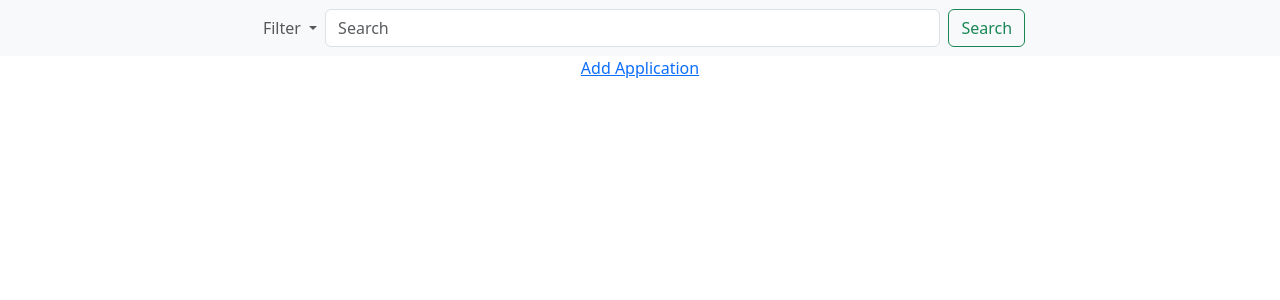
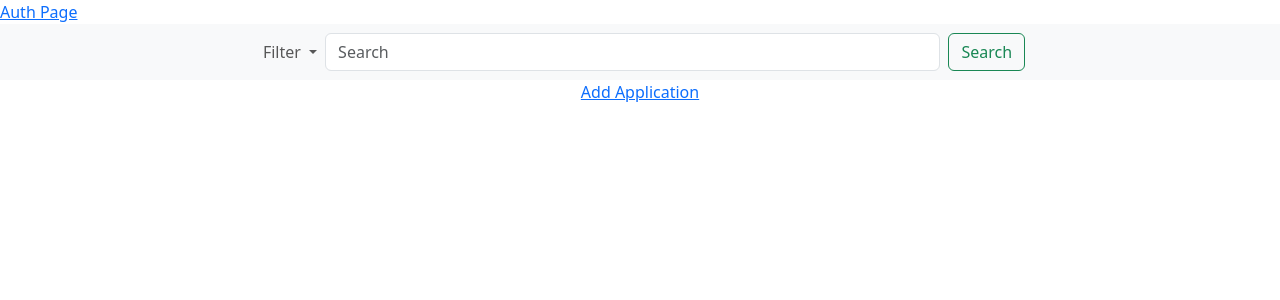
Before and after one commit to VitorBressan/Job-Application-Tracker, a Django app: page /home/ in a window 1280 px wide. Shown: the top 300 px of the page. Run offline with Django 5.2, Linux system fonts and the light colour scheme; the visitor is signed in with stand-in values (Sample User, id 1); data that the repository does not hold is empty; some libraries are stand-ins or nearby versions.

Commit message:
add <a> tags to improve navegation between pages

```diff
--- a/job_applications/templates/job_applications/application.html
+++ b/job_applications/templates/job_applications/application.html
@@ -11,6 +11,7 @@
 
 </head>
 <body>
+    <a href="{% url 'home' %}">Return</a>
     <h1>Company Name: {{ application.company_name }}</h1>
     <h2>Role: {{ application.role }}</h2>
     Status: {{ application.status }}
--- a/job_applications/templates/job_applications/home.html
+++ b/job_applications/templates/job_applications/home.html
@@ -10,7 +10,7 @@
     {% bootstrap_javascript %}
 </head>
 <body>
-
+    <a href="{% url 'welcome' %}">Auth Page</a>
     <nav class="navbar navbar-expand-lg bg-body-tertiary">
     <div class="container-fluid">
         <div class="collapse navbar-collapse justify-content-center" id="navbarSupportedContent">
--- a/requirements.txt
+++ b/requirements.txt
@@ -1,12 +1,16 @@
 asgiref==3.11.1
 beautifulsoup4==4.14.3
+crispy-bootstrap5==2026.3
 Django==6.0.3
 django-bootstrap-v5==1.0.11
 django-crispy-forms==2.6
+django-stubs==6.0.2
+django-stubs-ext==6.0.2
 psycopg==3.3.3
 psycopg-binary==3.3.3
 python-dotenv==1.2.2
 soupsieve==2.8.3
 sqlparse==0.5.5
+types-PyYAML==6.0.12.20250915
 typing_extensions==4.15.0
 tzdata==2025.3
```
Also changed, not shown: job_applications/views.py (line endings or trailing spaces).
